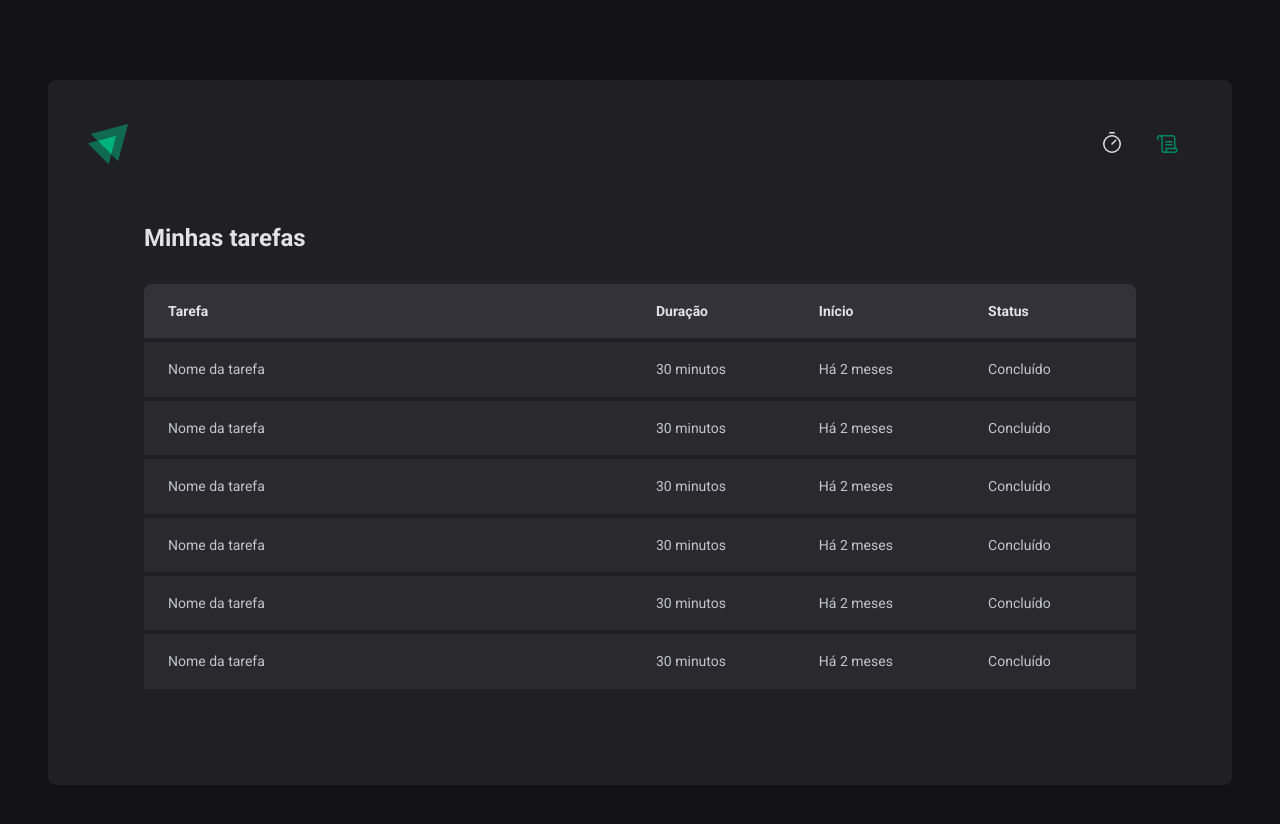
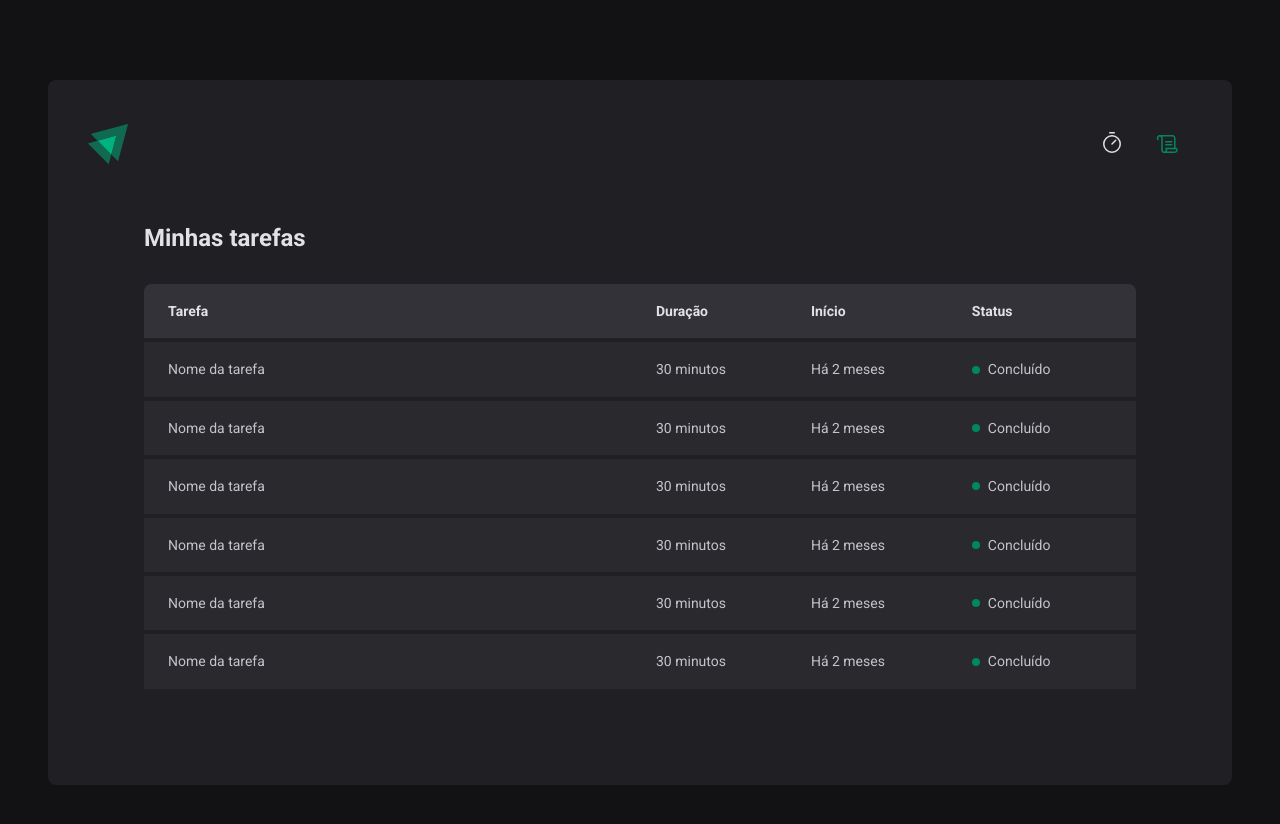
Before and after one commit to leodsmartins/ignite-timer, a React (Vite) app: page /history in a window 1280 px wide. Shown: the top 824 px of the page. Built offline with nearby package versions, Linux system fonts and the light colour scheme.

Commit message:
Estilização do campo STATUS no componente Histórico

```diff
--- a/src/pages/History/index.tsx
+++ b/src/pages/History/index.tsx
@@ -1,4 +1,4 @@
-import { HistoryContainer, HistoryList } from "./styles";
+import { HistoryContainer, HistoryList, Status } from "./styles";
 
 export function History() {
   return (
@@ -19,37 +19,49 @@
                         <td>Nome da tarefa</td>
                         <td>30 minutos</td>
                         <td>Há 2 meses</td>
-                        <td>Concluído</td>
+                        <td>
+                            <Status statusColor="green">Concluído</Status>
+                        </td>
                     </tr>
                     <tr>
                         <td>Nome da tarefa</td>
                         <td>30 minutos</td>
                         <td>Há 2 meses</td>
-                        <td>Concluído</td>
+                        <td>
+                            <Status statusColor="green">Concluído</Status>
+                        </td>
                     </tr>
                     <tr>
                         <td>Nome da tarefa</td>
                         <td>30 minutos</td>
                         <td>Há 2 meses</td>
-                        <td>Concluído</td>
+                        <td>
+                            <Status statusColor="green">Concluído</Status>
+                        </td>
                     </tr>
                     <tr>
                         <td>Nome da tarefa</td>
                         <td>30 minutos</td>
                         <td>Há 2 meses</td>
-                        <td>Concluído</td>
+                        <td>
+                            <Status statusColor="green">Concluído</Status>
+                        </td>
                     </tr>
                     <tr>
                         <td>Nome da tarefa</td>
                         <td>30 minutos</td>
                         <td>Há 2 meses</td>
-                        <td>Concluído</td>
+                        <td>
+                            <Status statusColor="green">Concluído</Status>
+                        </td>
                     </tr>
                     <tr>
                         <td>Nome da tarefa</td>
                         <td>30 minutos</td>
                         <td>Há 2 meses</td>
-                        <td>Concluído</td>
+                        <td>
+                            <Status statusColor="green">Concluído</Status>
+                        </td>
                     </tr>
                 </tbody>
             </table>
--- a/src/pages/History/styles.ts
+++ b/src/pages/History/styles.ts
@@ -63,7 +63,30 @@
 
 
     }
+`
 
+const STATUS_COLORS = {
+    yellow: 'yellow-500',
+    green: 'green-500',
+    red:  'red-500',
+} as const
 
+interface StatusProps {
+    statusColor: keyof typeof STATUS_COLORS
+    // statusColor: 'yellow' | 'red' | 'green'
+}
 
+export const Status = styled.span<StatusProps>`
+
+    display: flex;
+    align-items: center;
+    gap: .5rem;
+
+    &::before {
+        content: "";
+        width: 0.5rem;
+        height: 0.5rem;
+        border-radius: 50%;
+        background: ${props => props.theme[STATUS_COLORS[props.statusColor]]};
+    }
 `
```
Also changed, not shown: src/App.tsx (line endings or trailing spaces).
